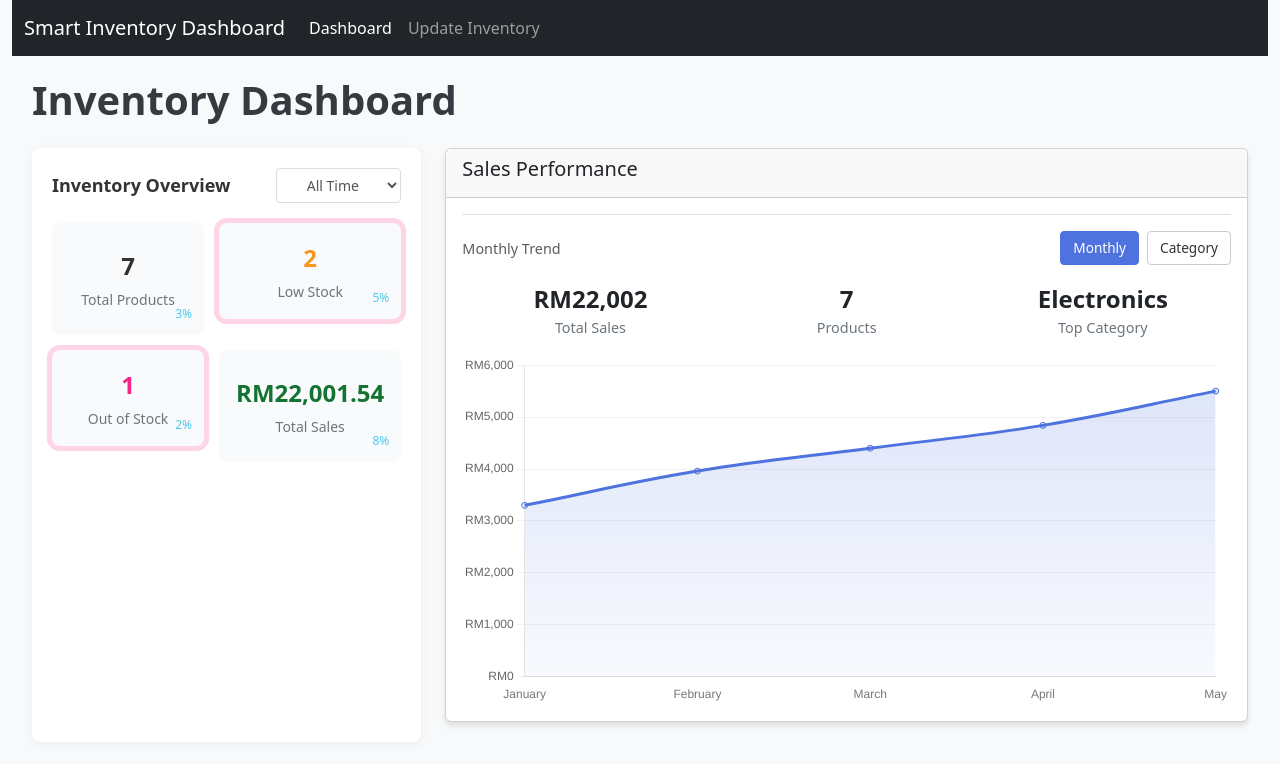
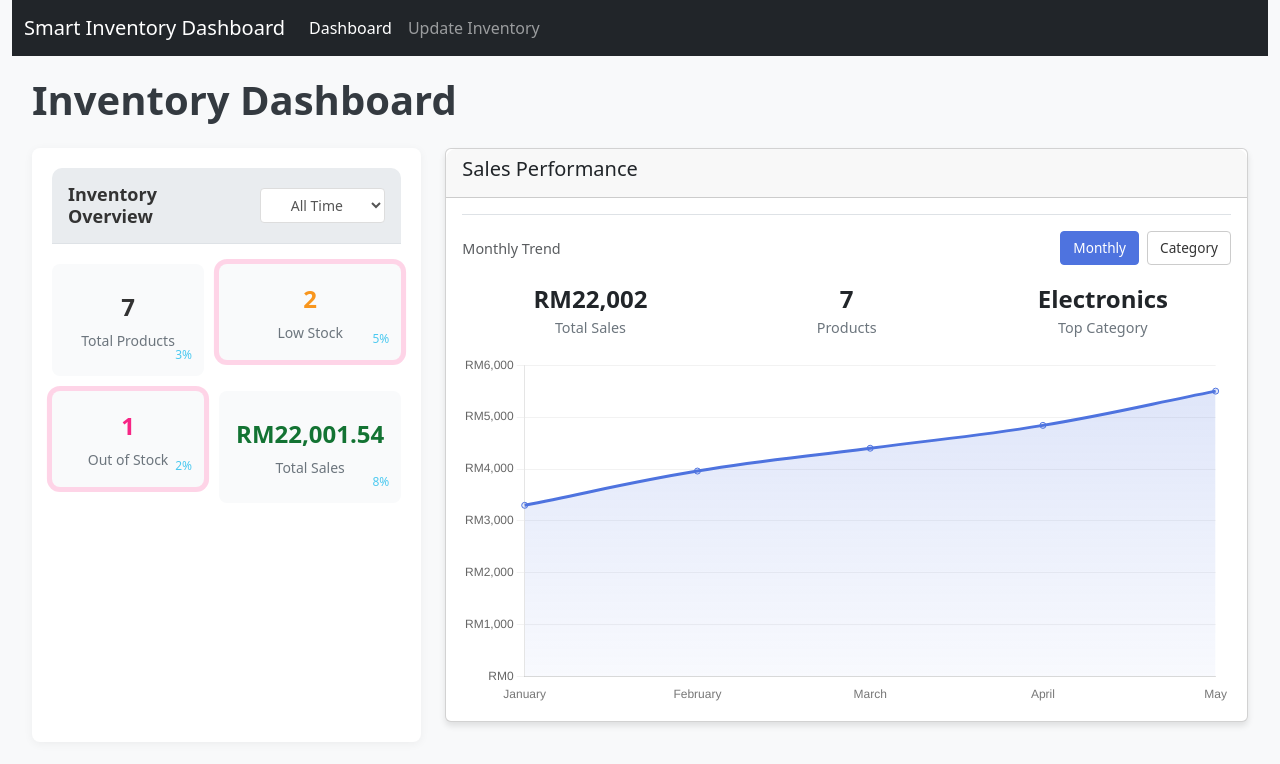
Before and after one commit to aisyahmawaddah/peganggang_webtech, a Vue app: page / in a window 1280 px wide. Shown: the top 764 px of the page. Built offline with nearby package versions, Linux system fonts and the light colour scheme.

Commit message:
Update InventoryOverview.vue

```diff
--- a/src/components/dashboard/InventoryOverview.vue
+++ b/src/components/dashboard/InventoryOverview.vue
@@ -233,6 +233,48 @@ export default {
 </script>
 
 <style scoped>
+.card-header {
+  background-color: #e9ecef; /* Light grey */
+  margin-top: 0;
+  margin-left: 0;
+  margin-right: 0;
+  padding: 1rem;
+  border-bottom: 1px solid #dee2e6;
+  display: flex;
+  justify-content: space-between;
+  align-items: center;
+}
+
+.card-title {
+  margin: 0;
+  font-size: 1.25rem;
+  font-weight: 500;
+}
+
+.view-options {
+  display: flex;
+  align-items: center;
+  gap: 0.5rem;
+}
+
+.refresh-btn {
+  background: none;
+  border: none;
+  cursor: pointer;
+  color: #495057;
+  font-size: 1rem;
+}
+
+.refresh-btn:hover {
+  color: #000;
+}
+
+.time-selector {
+  padding: 0.25rem 0.5rem;
+  border: 1px solid #ced4da;
+  border-radius: 0.25rem;
+  font-size: 0.9rem;
+}
 .inventory-overview {
   background-color: white;
   border-radius: 8px;
```
